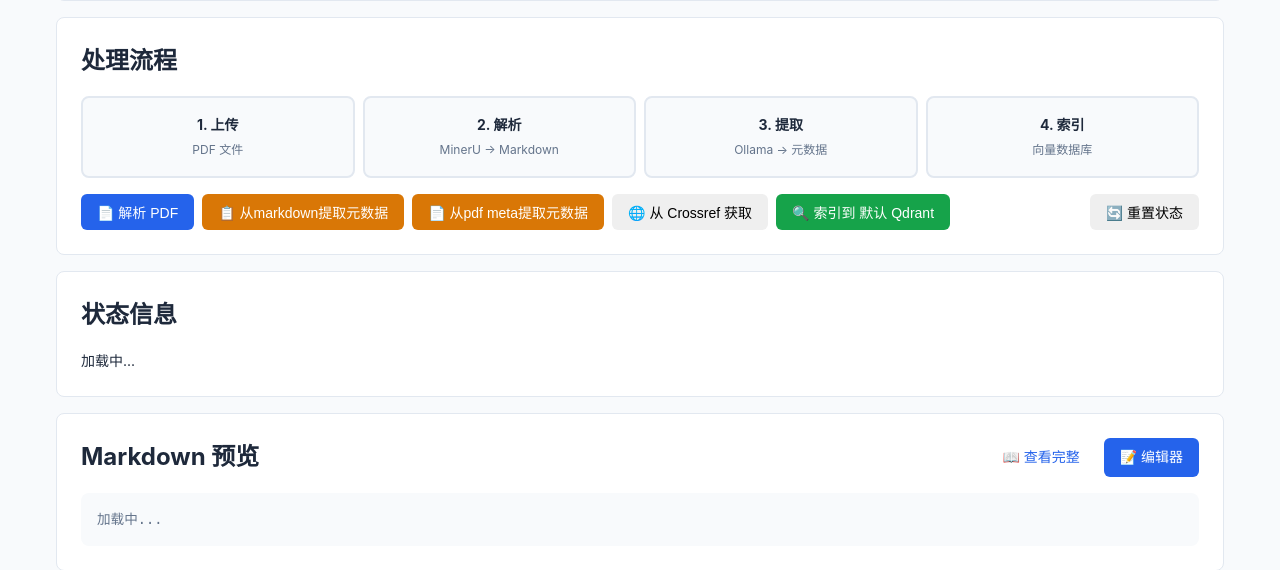
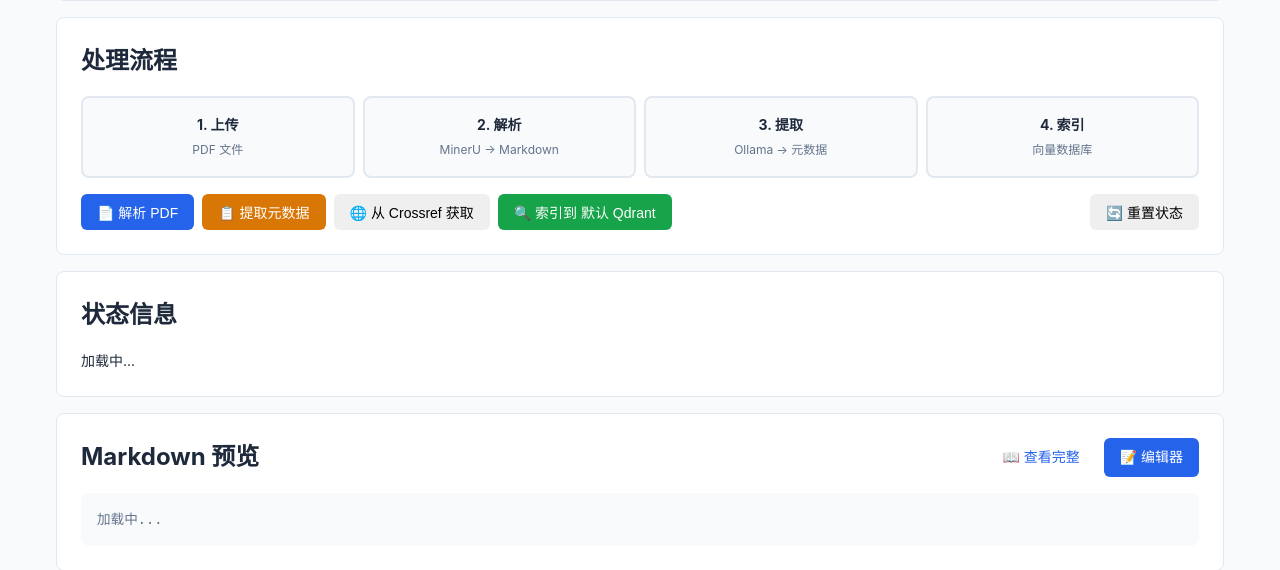
Before and after one commit to xsro/okb-assist, a FastAPI app: page /assist/doc/1 in a window 1280 px wide. Shown: the part 240-810 px from the top of the page. Run offline with FastAPI, Linux system fonts and the light colour scheme; parts of the project's set-up code (start-up, migrations or seed data) failed here and were passed over; some libraries are stand-ins or nearby versions.

Commit message:
Revert "refactor: remove file_path/markdown_path from API response and consumers"
This reverts commit a2618a3b24032be7ff27fe16a3028a32c979249a.

```diff
--- a/app/routers/documents.py
+++ b/app/routers/documents.py
@@ -68,6 +68,8 @@ def _next_available_id(db: Session) -> int | None:
 class DocumentOut(BaseModel):
     id: int
     filename: str
+    file_path: Optional[str] = None
+    markdown_path: Optional[str] = None
     file_hash: Optional[str] = None
     title: Optional[str] = None
     authors: Optional[str] = None
@@ -138,6 +140,8 @@ def _doc_to_out(doc: Document, db: Session = None) -> dict:
     return DocumentOut(
         id=doc.id,
         filename=doc.filename,
+        file_path=get_pdf_path(doc.id),
+        markdown_path=get_markdown_path(doc.id),
         file_hash=doc.file_hash,
         title=doc.title,
         authors=doc.authors,
@@ -468,8 +472,7 @@ async def upload_document(
     content = await file.read()
 
     # 上传后自动从 PDF 提取元数据（含 DOI），仅填充空字段
-    # 传入 filename 以便在 Info 字典缺失 /Title 时从 XMP/正文推断真实标题
-    meta = extract_pdf_metadata(content, filename=file.filename)
+    meta = extract_pdf_metadata(content)
 
     # Calculate hash from the bytes already in memory
     import hashlib
@@ -533,8 +536,7 @@ def register_document_by_path(
 
     # 读取源 PDF 字节，用于自动提取元数据（含 DOI）
     content = Path(file_path).read_bytes()
-    # 传入 filename 以便在 Info 字典缺失 /Title 时从 XMP/正文推断真实标题
-    meta = extract_pdf_metadata(content, filename=os.path.basename(file_path))
+    meta = extract_pdf_metadata(content)
 
     # Calculate file hash
     file_hash = calculate_file_hash(file_path)
--- a/app/templates/doc_manage.html
+++ b/app/templates/doc_manage.html
@@ -117,8 +117,7 @@
             </div>
             <div class="action-row" style="flex-wrap:wrap">
                 <button class="btn btn-primary" id="btn-parse" onclick="runStep('parse')">📄 解析 PDF</button>
-                <button class="btn btn-warning" id="btn-extract" onclick="runStep('extract')">📋 从markdown提取元数据</button>
-                <button class="btn btn-warning" id="btn-extract-pdf" onclick="extractPdfMeta()">📄 从pdf meta提取元数据</button>
+                <button class="btn btn-warning" id="btn-extract" onclick="runStep('extract')">📋 提取元数据</button>
                 <button class="btn btn-info" id="btn-crossref" onclick="fetchCrossref()">🌐 从 Crossref 获取</button>
                 <div id="index-buttons" style="display:contents"></div>
                 <button class="btn" id="btn-reset" onclick="resetDoc()" style="margin-left:auto">🔄 重置状态</button>
@@ -195,25 +194,30 @@
             document.getElementById('btn-view').href = `/assist/detail/${doc.id}`;
 
             // PDF button label
-            document.getElementById('btn-pdf-label').textContent = '上传 PDF';
+            document.getElementById('btn-pdf-label').textContent = doc.file_path ? '替换 PDF' : '上传 PDF';
 
             // Markdown view button
             const btnViewMd = document.getElementById('btn-view-md');
             const btnEditorMd = document.getElementById('btn-editor-md');
-            btnViewMd.href = `/assist/markdown/${docId}`;
-            btnEditorMd.href = `/assist/markdown/${docId}/edit`;
+            if (doc.markdown_path) {
+                btnViewMd.href = `/assist/markdown/${docId}`;
+                btnEditorMd.href = `/assist/markdown/${docId}/edit`;
+            } else {
+                btnViewMd.style.display = 'none';
+                btnEditorMd.style.display = 'none';
+            }
         }
 
         async function loadMarkdownPreview() {
             const preview = document.getElementById('markdown-preview');
+            if (!doc.markdown_path) {
+                preview.innerHTML = '<p>暂无 Markdown 内容</p>';
+                return;
+            }
 
             try {
                 const data = await api.get(`/assist/api/documents/${docId}/markdown?page=1&page_size=2000`);
                 const content = data.content || '';
-                if (!content.trim()) {
-                    preview.innerHTML = '<p>暂无 Markdown 内容</p>';
-                    return;
-                }
                 // Show first ~20 lines
                 const lines = content.split('\n');
                 const previewLines = lines.slice(0, 20).join('\n');
@@ -281,8 +285,8 @@
                     <tr><td style="font-weight:600">状态消息</td><td>${doc.status_message || '-'}</td></tr>
                     <tr><td style="font-weight:600">创建时间</td><td>${doc.created_at || '-'}</td></tr>
                     <tr><td style="font-weight:600">更新时间</td><td>${doc.updated_at || '-'}</td></tr>
-                    <tr><td style="font-weight:600">文件路径</td><td><a href="/assist/api/documents/${docId}/pdf" target="_blank">/assist/api/documents/${docId}/pdf</a></td></tr>
-                    <tr><td style="font-weight:600">Markdown</td><td><a href="/assist/api/documents/${docId}/markdown" target="_blank">/assist/api/documents/${docId}/markdown</a></td></tr>
+                    <tr><td style="font-weight:600">文件路径</td><td><code>${doc.file_path || '-'}</code></td></tr>
+                    <tr><td style="font-weight:600">Markdown</td><td><code>${doc.markdown_path || '-'}</code></td></tr>
                 </table>
             `;
         }
@@ -303,14 +307,6 @@
         async function fetchCrossref() {
             try {
                 const result = await api.post(`/assist/api/pipeline/${docId}/crossref`);
-                showToast(result.detail, 'info');
-                startPolling();
-            } catch (err) { showToast(err.message, 'error'); }
-        }
-
-        async function extractPdfMeta() {
-            try {
-                const result = await api.post(`/assist/api/pipeline/${docId}/extract-pdf-meta`);
                 showToast(result.detail, 'info');
                 startPolling();
             } catch (err) { showToast(err.message, 'error'); }
@@ -422,7 +418,7 @@
                 showToast(err.message || '上传失败', 'error');
             } finally {
                 input.value = '';
-                label.textContent = '上传 PDF';
+                label.textContent = doc.file_path ? '替换 PDF' : '上传 PDF';
             }
         }
 
--- a/document/openwebui-openapi/okb_assist_server.py
+++ b/document/openwebui-openapi/okb_assist_server.py
@@ -311,8 +311,8 @@ async def get_document_detail(doc_id: int):
         keywords_en=_parse_keywords(doc.get("keywords_en", "")),
         status=doc.get("status", ""),
         detail_page=f"{base_url}/redirect/{doc_id}",
-        pdf_download=f"{base_url}/assist/api/documents/{doc_id}/pdf",
-        markdown_content=f"{base_url}/assist/api/documents/{doc_id}/markdown",
+        pdf_download=f"{base_url}/assist/api/documents/{doc_id}/pdf" if doc.get("file_path") else "",
+        markdown_content=f"{base_url}/assist/api/documents/{doc_id}/markdown" if doc.get("markdown_path") else "",
     )
 
 
```
Also changed, not shown: app/templates/detail.html (+24 -16 lines), app/templates/tools.html (+8 -5 lines), document/openwebui-tool/okb_assist_tool.py (+7 -3 lines).
